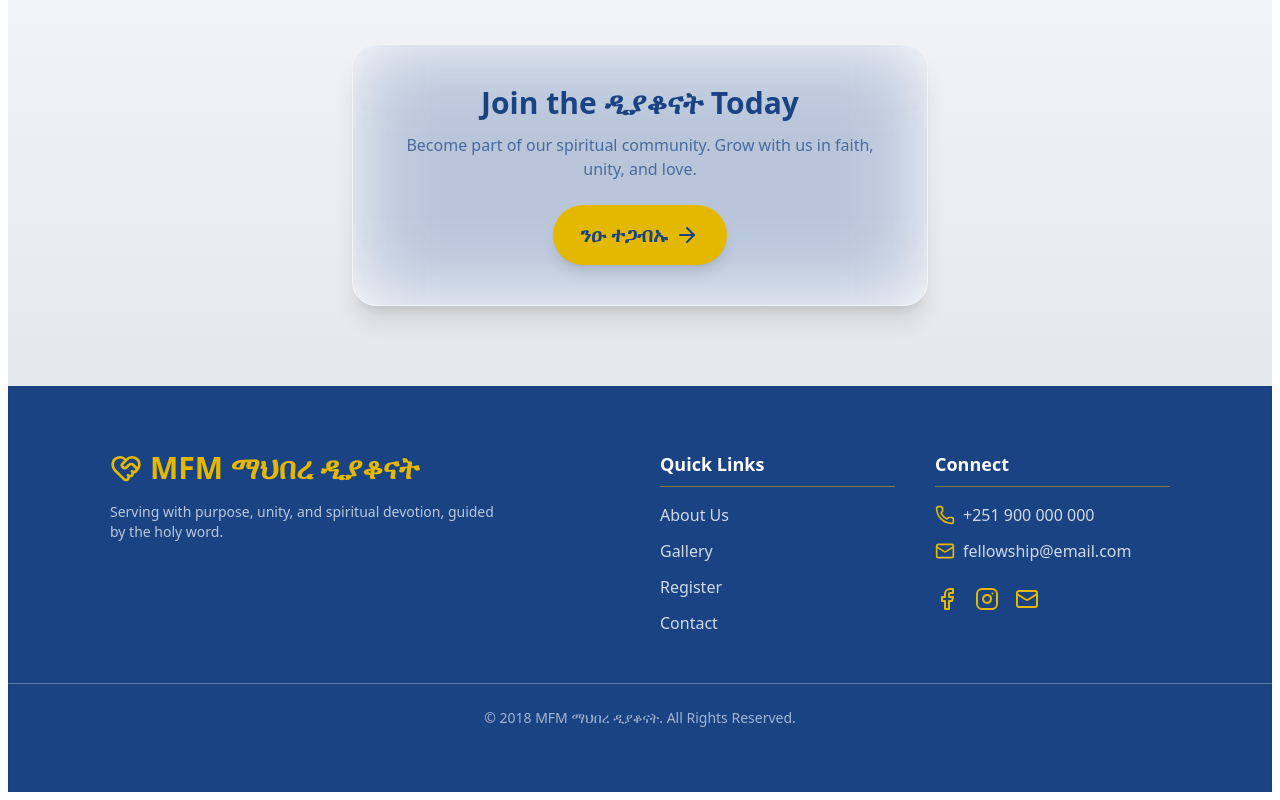
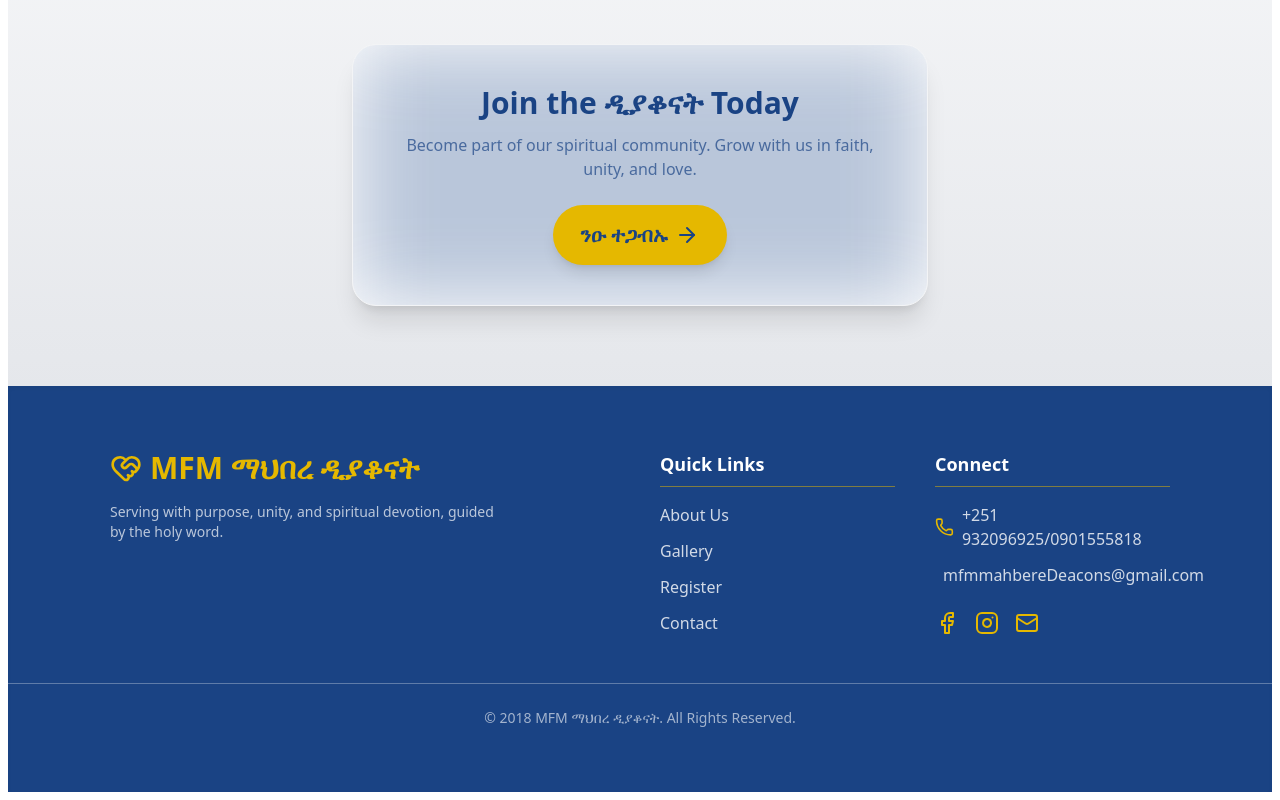
Before and after one commit to Hena-yaris/mahbereDeacons-MFM, a React (Vite) app in the folder client/: page / in a window 1280 px wide. Shown: the part 4758-5558 px from the top of the page. Built offline with nearby package versions, Linux system fonts and the light colour scheme; no server answers.

Commit message:
add user info

```diff
--- a/client/src/components/Footer/Footer.jsx
+++ b/client/src/components/Footer/Footer.jsx
@@ -52,12 +52,11 @@ function Footer() {
           {/* ⬅️ Changed title and added gold underline */}
           <ul className="space-y-3 text-white/80">
             <li className="flex items-center gap-2">
-              <Phone className="w-5 h-5 text-brand-secondary" /> +251 900 000
-              000
+              <Phone className="w-5 h-5 text-brand-secondary" /> +251 932096925/0901555818
             </li>
             <li className="flex items-center gap-2">
               <Mail className="w-5 h-5 text-brand-secondary" />{" "}
-              fellowship@email.com
+              mfmmahbereDeacons@gmail.com
             </li>
           </ul>
           {/* 2. Social Media Icons (Prominent) */}
```
